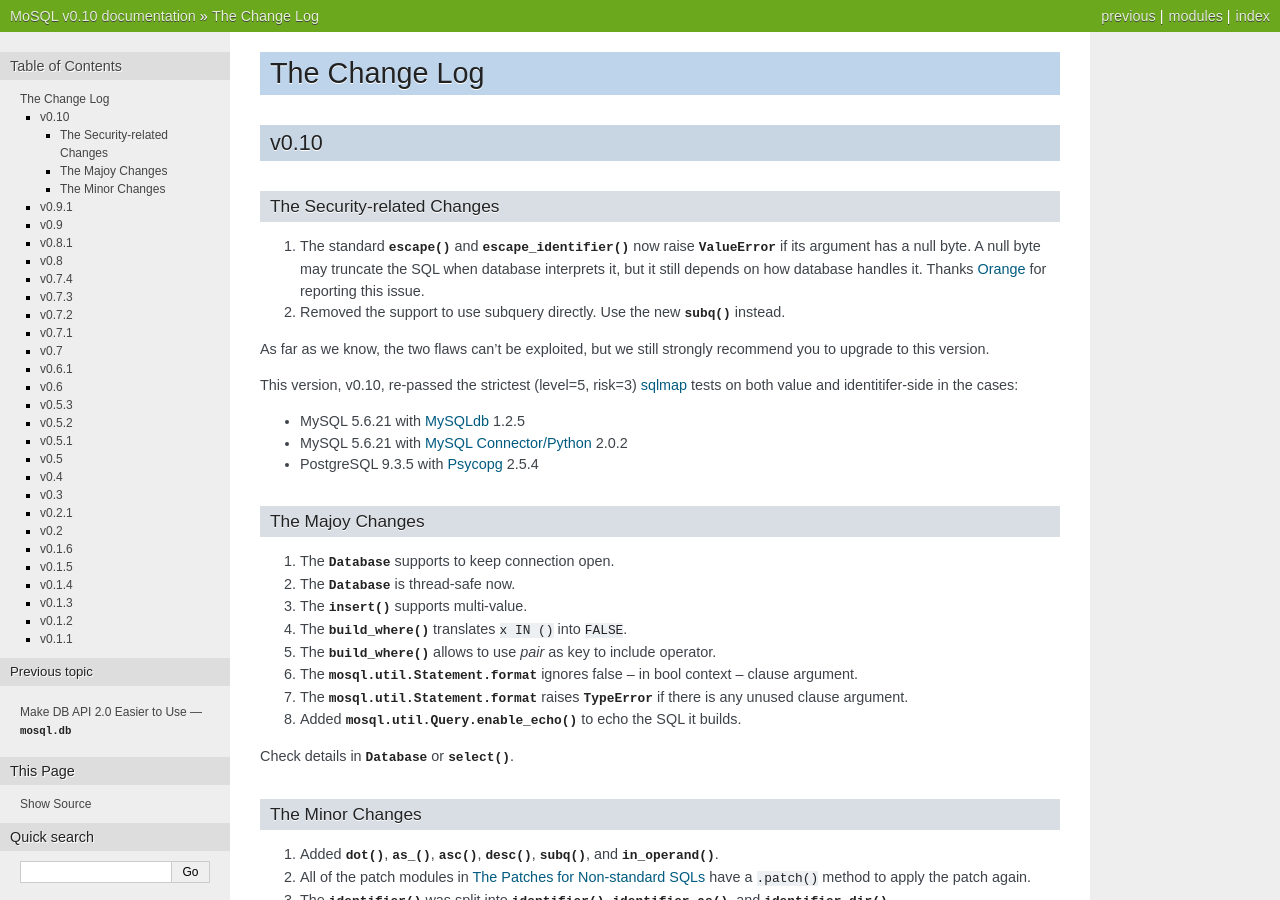
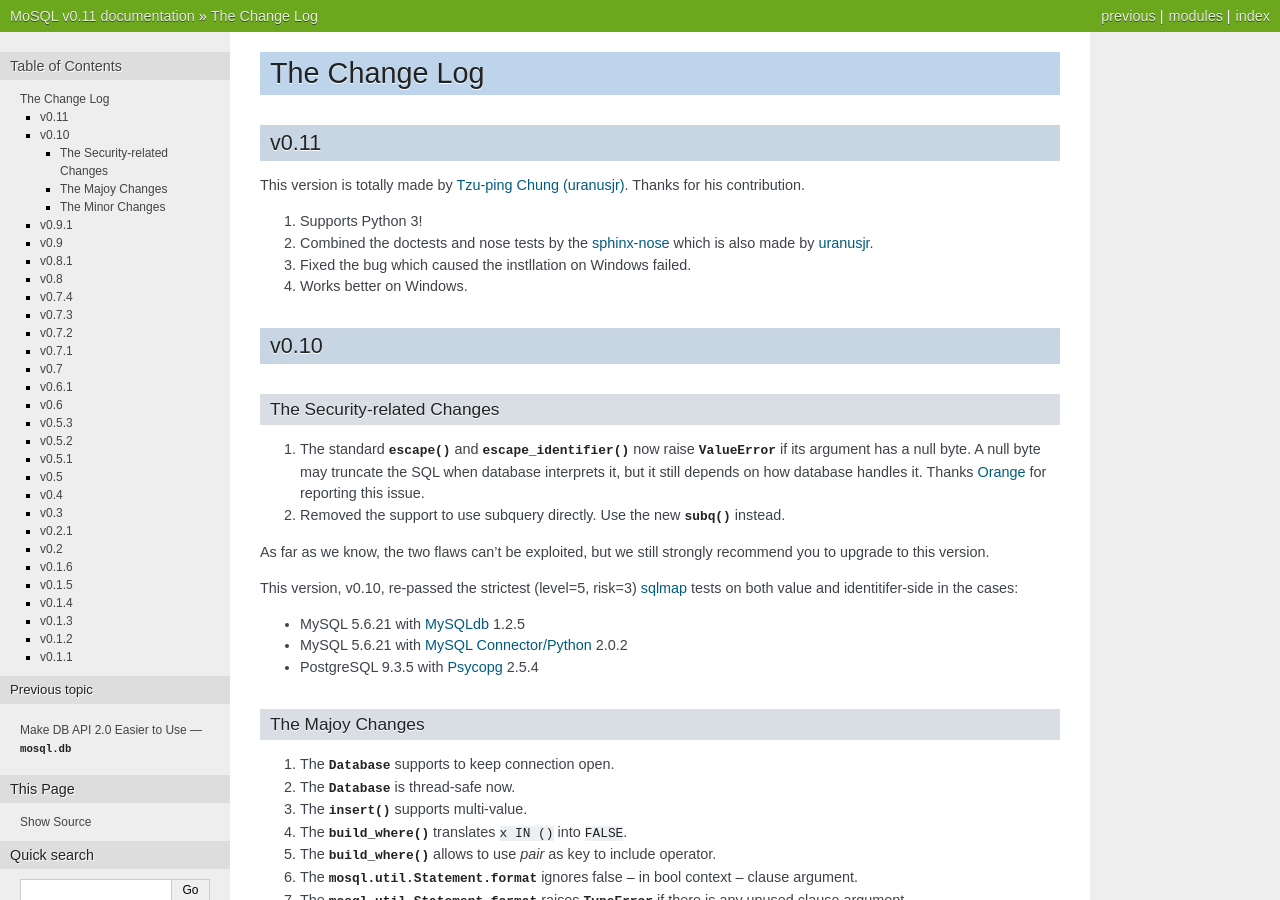
Before and after one commit to moskytw/mosql, a Sphinx documentation site: the page built from docs/changes.rst, in a window 1280 px wide and 900 px high. Built offline with Sphinx 7.4.7, drawn with Linux system fonts in a browser that asks for light colours; some of the changed text lies outside the part shown.

Commit message:
changed version number and added the changelog

```diff
--- a/docs/changes.rst
+++ b/docs/changes.rst
@@ -1,5 +1,16 @@
 The Change Log
 ==============
+
+v0.11
+-----
+
+This version is totally made by `Tzu-ping Chung (uranusjr) <https://github.com/uranusjr>`_. Thanks for his contribution.
+
+#. Supports Python 3!
+#. Combined the doctests and nose tests by the `sphinx-nose
+   <https://github.com/uranusjr/saim-al-dahr>`_ which is also made by `uranusjr <https://github.com/uranusjr>`_.
+#. Fixed the bug which caused the instllation on Windows failed.
+#. Works better on Windows.
 
 v0.10
 -----
--- a/mosql/__init__.py
+++ b/mosql/__init__.py
@@ -1,6 +1,6 @@
 # -*- coding: utf-8 -*-
 
-VERSION = (0, 10,)
+VERSION = (0, 11,)
 
 __author__ = 'Mosky <http://mosky.tw>'
 __version__ = '.'.join(str(v) for v in VERSION)
```
